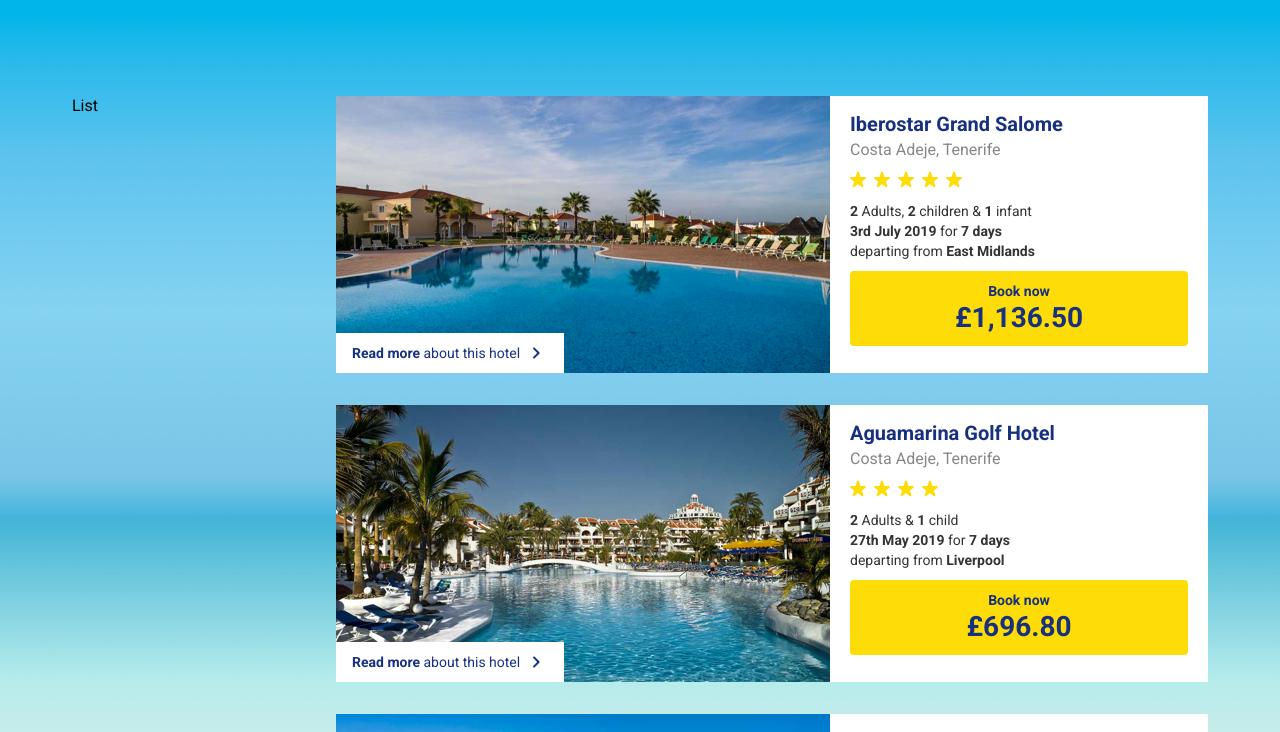
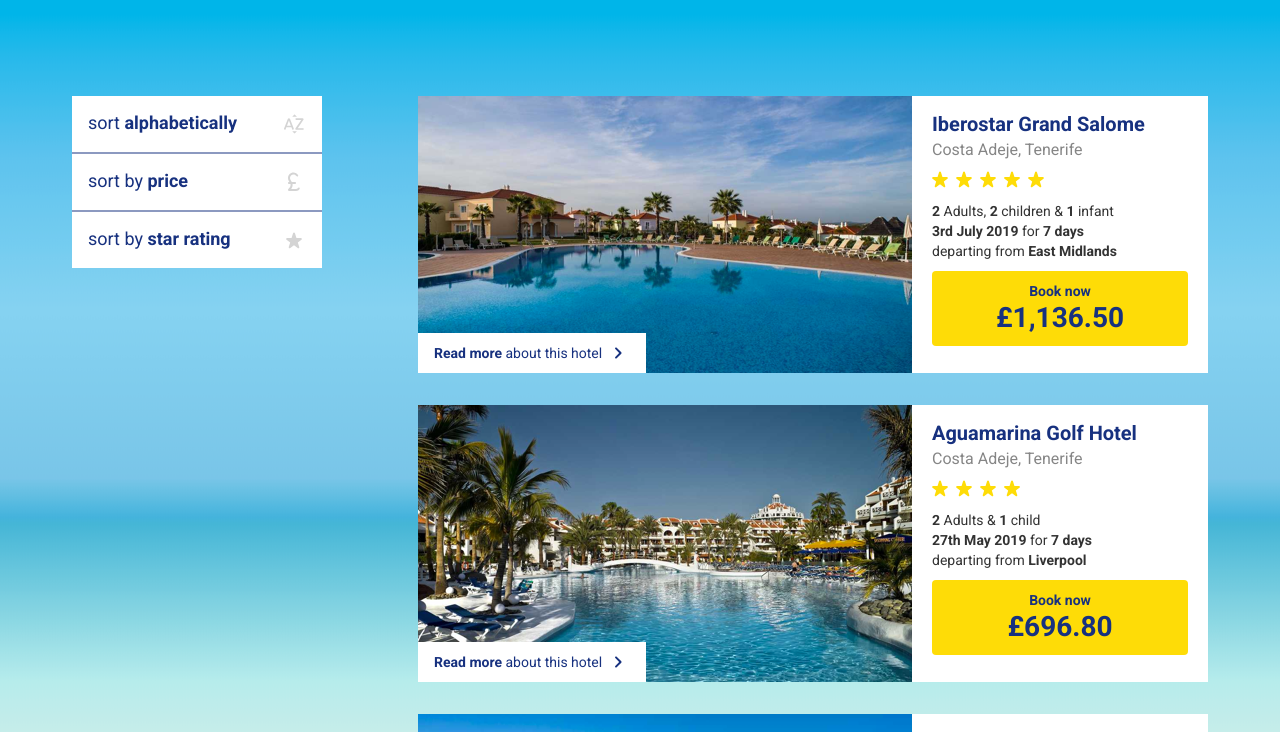
Before and after one commit to lukegreenwood/onthebeach-techtest, a Next.js app: page / in a window 1280 px wide. Shown: the top 732 px of the page. Built offline with nearby package versions, Linux system fonts and the light colour scheme.

Commit message:
feat: add sorting

```diff
--- a/Components/HotelList/HotelList.tsx
+++ b/Components/HotelList/HotelList.tsx
@@ -3,13 +3,16 @@
 import { Hotel, mockHotelData } from "../../libs/mockHotelData";
 import styles from "../../styles/HotelList.module.scss";
 import { HotelCard } from "../HotelCard";
+import { SortControls } from "../SortControls";
 
 export const HotelList = () => {
 	const [hotels, setHotels] = React.useState<Hotel[]>(mockHotelData);
 
 	return (
 		<div className={styles.hotelList}>
-			<aside>List</aside>
+			<aside>
+				<SortControls hotels={hotels} setHotels={setHotels} />
+			</aside>
 			<main>
 				{hotels.map((hotel, index) => (
 					<HotelCard key={index} {...hotel} />
--- /dev/null
+++ b/Components/SortButton/SortButton.tsx
@@ -0,0 +1,20 @@
+import styles from "../../styles/SortButton.module.scss";
+
+interface SortButtonProps {
+	icon: React.ReactNode;
+	children: React.ReactNode;
+	onSort: () => void;
+	className?: string;
+}
+
+export const SortButton = (props: SortButtonProps) => {
+	return (
+		<button
+			onClick={props.onSort}
+			className={`${styles.sortButton} ${props.className}`}
+		>
+			<span>{props.children}</span>
+			{props.icon}
+		</button>
+	);
+};
--- /dev/null
+++ b/Components/SortButton/index.ts
@@ -0,0 +1 @@
+export { SortButton } from "./SortButton";
--- /dev/null
+++ b/Components/SortControls/SortControls.tsx
@@ -0,0 +1,113 @@
+import React from "react";
+
+import { Hotel } from "../../libs/mockHotelData";
+import { SortButton } from "../SortButton";
+import styles from "../../styles/SortControls.module.scss";
+import sortButtonStyles from "../../styles/SortButton.module.scss";
+
+interface SortControlsProps {
+	hotels: Hotel[];
+	setHotels: (items: Hotel[]) => void;
+}
+
+enum SortType {
+	ALPHA = "alpha",
+	PRICE = "price",
+	STAR = "star",
+}
+
+export const SortControls = (props: SortControlsProps) => {
+	const [selectedSort, setSelectedSort] = React.useState<SortType>();
+
+	return (
+		<ul className={styles.sortControlsList}>
+			<li>
+				<SortButton
+					icon={
+						<svg
+							xmlns="http://www.w3.org/2000/svg"
+							height="24"
+							viewBox="0 0 24 24"
+							width="24"
+						>
+							<path d="M12.93 2.65c-.2-.2-.51-.2-.71 0l-2.01 2.01h4.72l-2-2.01zm-.7 18.7c.2.2.51.2.71 0l1.98-1.98h-4.66l1.97 1.98zm-1.25-3.62c.6 0 1.01-.6.79-1.16L8.04 7.03c-.18-.46-.63-.76-1.12-.76-.49 0-.94.3-1.12.76l-3.74 9.53c-.22.56.19 1.16.79 1.16.35 0 .67-.22.8-.55l.71-1.9h5.11l.71 1.9c.13.34.45.56.8.56zm-6.01-4.09l1.94-5.18 1.94 5.18H4.97zm16.08 2.5h-5.33l5.72-8.29c.46-.66-.02-1.57-.82-1.57h-6.48c-.44 0-.79.36-.79.8v.01c0 .44.36.8.79.8h5.09l-5.73 8.28c-.46.66.02 1.57.82 1.57h6.72c.44 0 .79-.36.79-.79.02-.45-.34-.81-.78-.81z" />
+						</svg>
+					}
+					onSort={() => {
+						setSelectedSort(SortType.ALPHA);
+
+						const newHotels = [...props.hotels];
+						newHotels.sort((a, b) => {
+							const textA = a.name.toUpperCase();
+							const textB = b.name.toUpperCase();
+							return textA < textB ? -1 : textA > textB ? 1 : 0;
+						});
+
+						props.setHotels(newHotels);
+					}}
+					className={
+						selectedSort === SortType.ALPHA
+							? sortButtonStyles.selected
+							: undefined
+					}
+				>
+					sort <strong>alphabetically</strong>
+				</SortButton>
+			</li>
+			<li>
+				<SortButton
+					icon={
+						<svg xmlns="http://www.w3.org/2000/svg" viewBox="0 0 24 24">
+							<path fill="none" d="M0 0h24v24H0z" />
+							<path d="M17.21 17.61c-.47-.24-1.03-.05-1.31.4-.36.6-.97.99-1.9.99H9.1c.83-1 1.5-2.34 1.5-4 0-.35-.03-.69-.08-1H13c.55 0 1-.45 1-1s-.45-1-1-1H9.82C9 10.42 8 9.6 8 8c0-1.93 1.57-3.5 3.5-3.5 1.2 0 2.26.61 2.89 1.53.27.4.77.59 1.22.4.6-.25.8-.99.43-1.53-.99-1.45-2.66-2.4-4.54-2.4C8.46 2.5 6 4.96 6 8c0 1.78.79 2.9 1.49 4H7c-.55 0-1 .45-1 1s.45 1 1 1h1.47c.08.31.13.64.13 1 0 1.9-1.29 3.11-2.06 3.66-.34.24-.54.63-.54 1.05 0 .71.58 1.29 1.29 1.29H14c1.55 0 2.95-.76 3.63-2 .28-.51.09-1.14-.42-1.39z" />
+						</svg>
+					}
+					onSort={() => {
+						setSelectedSort(SortType.PRICE);
+
+						const newHotels = [...props.hotels];
+						newHotels.sort((a, b) => {
+							return a.price < b.price ? -1 : a.price > b.price ? 1 : 0;
+						});
+
+						props.setHotels(newHotels);
+					}}
+					className={
+						selectedSort === SortType.PRICE
+							? sortButtonStyles.selected
+							: undefined
+					}
+				>
+					sort by <strong>price</strong>
+				</SortButton>
+			</li>
+			<li>
+				<SortButton
+					icon={
+						<svg xmlns="http://www.w3.org/2000/svg" viewBox="0 0 24 24">
+							<path fill="none" d="M0 0h24v24H0z" />
+							<path d="m14.43 10-1.47-4.84c-.29-.95-1.63-.95-1.91 0L9.57 10H5.12c-.97 0-1.37 1.25-.58 1.81l3.64 2.6-1.43 4.61c-.29.93.79 1.68 1.56 1.09l3.69-2.8 3.69 2.81c.77.59 1.85-.16 1.56-1.09l-1.43-4.61 3.64-2.6c.79-.57.39-1.81-.58-1.81h-4.45z" />
+						</svg>
+					}
+					onSort={() => {
+						setSelectedSort(SortType.STAR);
+
+						const newHotels = [...props.hotels];
+						newHotels.sort((a, b) => {
+							return a.rating < b.rating ? -1 : a.rating > b.rating ? 1 : 0;
+						});
+
+						props.setHotels(newHotels);
+					}}
+					className={
+						selectedSort === SortType.STAR
+							? sortButtonStyles.selected
+							: undefined
+					}
+				>
+					sort by <strong>star rating</strong>
+				</SortButton>
+			</li>
+		</ul>
+	);
+};
--- /dev/null
+++ b/Components/SortControls/index.ts
@@ -0,0 +1 @@
+export { SortControls } from "./SortControls";
--- a/styles/BookButton.module.scss
+++ b/styles/BookButton.module.scss
@@ -10,6 +10,7 @@
 	font-weight: bold;
 	background-color: $yellow;
 	color: $blue;
+	cursor: pointer;
 
 	span {
 		display: block;
--- a/styles/HotelCard.module.scss
+++ b/styles/HotelCard.module.scss
@@ -29,6 +29,7 @@
 			font-size: 14px;
 			color: $blue;
 			gap: 4px;
+			cursor: pointer;
 
 			svg {
 				fill: currentColor;
--- a/styles/HotelList.module.scss
+++ b/styles/HotelList.module.scss
@@ -1,5 +1,5 @@
 .hotelList {
 	display: grid;
-	grid-template-columns: 200px auto;
-	column-gap: 64px;
+	grid-template-columns: 250px auto;
+	column-gap: 96px;
 }
--- /dev/null
+++ b/styles/SortButton.module.scss
@@ -0,0 +1,30 @@
+@import "variables";
+
+.sortButton {
+	display: flex;
+	justify-content: space-between;
+	background: none;
+	background-color: #ffffff;
+	color: $blue;
+	font-size: 18px;
+	border: 0;
+	width: 100%;
+	padding: 16px;
+	border-bottom: 2px solid #8c99c0;
+
+	svg {
+		width: 24px;
+		height: 24px;
+		fill: #d4d4d4;
+	}
+
+	&.selected {
+		background-color: $blue;
+		color: #ffffff;
+		border-color: $blue;
+
+		svg {
+			fill: currentColor;
+		}
+	}
+}
--- /dev/null
+++ b/styles/SortControls.module.scss
@@ -0,0 +1,9 @@
+.sortControlsList {
+	list-style: none;
+	padding: 0;
+	margin: 0;
+
+	li:last-child button {
+		border-bottom: none;
+	}
+}
```
